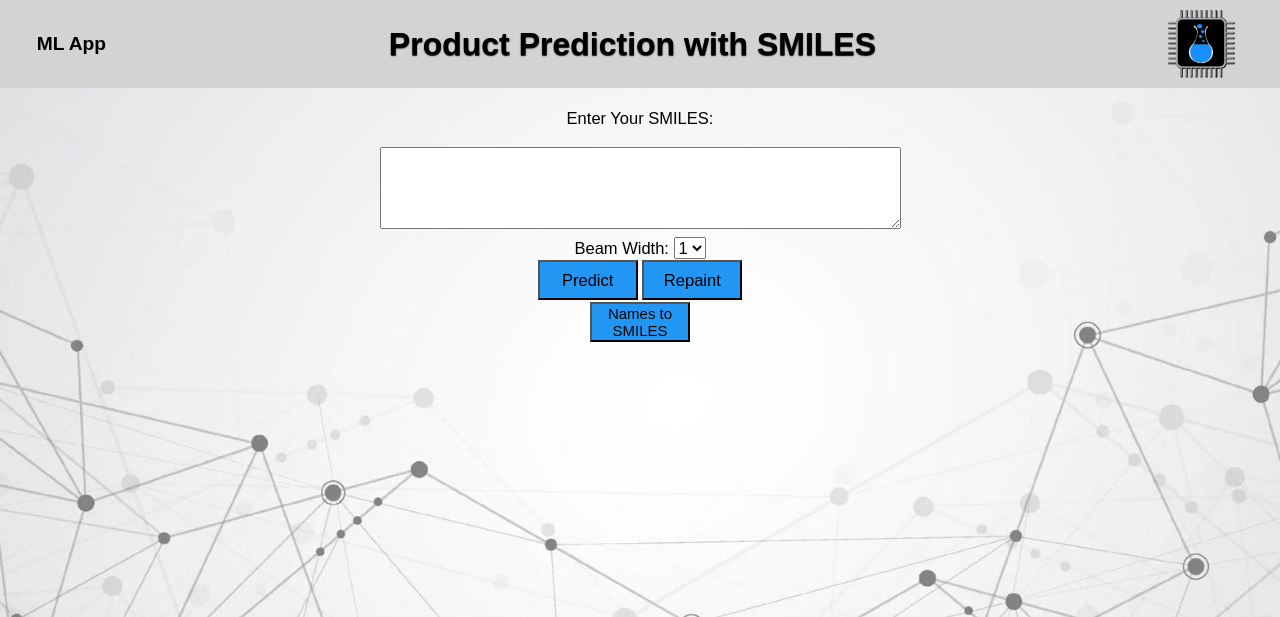
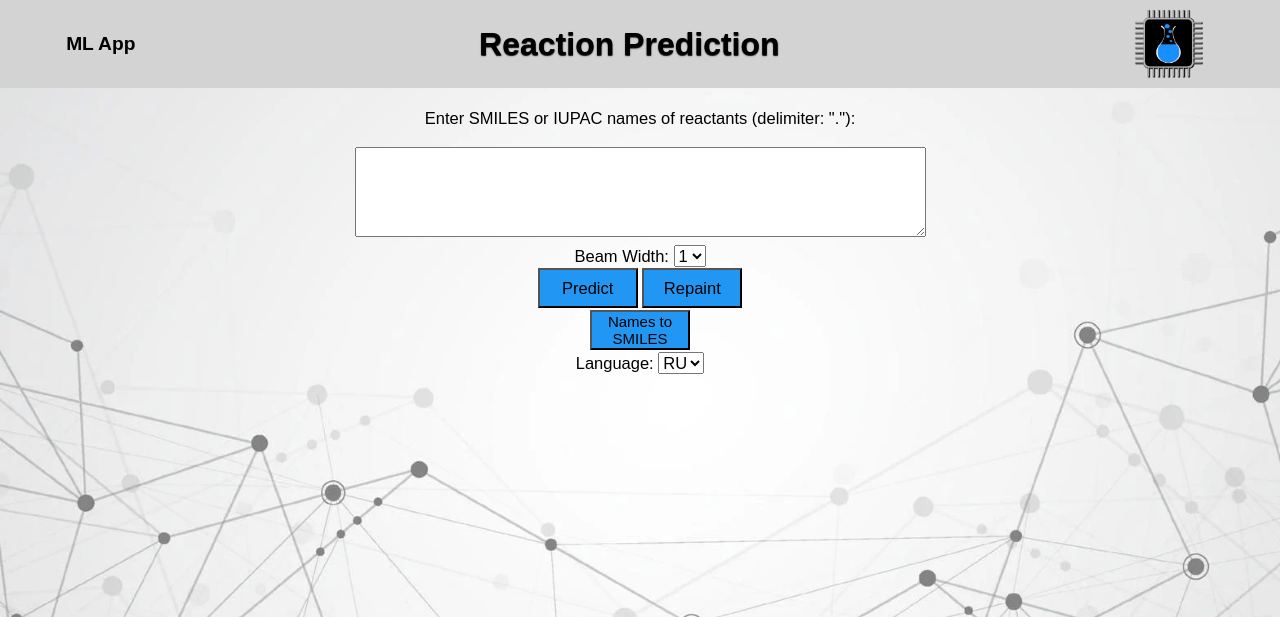
Before and after one commit to prog420/MLWebProject, a Flask app: page / in a window 1280 px wide. Shown: the top 617 px of the page. Run offline with Flask 2, Linux system fonts and the light colour scheme.

Commit message:
Web Translation API  (Systran.io) added

```diff
--- a/app.py
+++ b/app.py
@@ -1,4 +1,5 @@
 import json
+import requests
 import Algorithmia
 from CGRtools import smiles
 from pubchempy import Compound, get_compounds
@@ -38,13 +39,30 @@ def image():
 
 @app.route('/smiles', methods=['GET','POST'])
 def get_smiles():
+    """
+    Get SMILES string for IUPAC names
+    Web translation API: SYSTRAN.io
+    """
     smiles_list = []
+    string = request.args.get('post')
+    string = string.replace(",", ".")
+    string = string.split(".")
+    source_lang = request.args.get('lang')
+    url = "https://systran-systran-platform-for-language-processing-v1.p.rapidapi.com/translation/text/translate"
+    headers = {
+    'x-rapidapi-key': "28bb9cac94msh0d21dd8efbc884ep1172f0jsndc7797830a0e",
+    'x-rapidapi-host': "systran-systran-platform-for-language-processing-v1.p.rapidapi.com"
+    }
 
-    string = request.args.get('post')
-    string = string.split(".")
-    for element in string:
+    for i in range(len(string)):
+        if source_lang != "en":
+            # If source lang. is not English, perform translation
+            querystring = {"source": source_lang, "target":"en", "input":string[i]}
+            response = requests.request("GET", url, headers=headers, params=querystring)
+            response = json.loads(response.text)
+            string[i] = response['outputs'][0]['output'].lower().lstrip(" ").lstrip("the")
         try:
-            smi = str(smiles(get_compounds(element, "name")[0].canonical_smiles))
+            smi = str(smiles(get_compounds(string[i], "name")[0].canonical_smiles))
             smiles_list.append(smi)
         except IndexError:
             continue
--- a/static/style.css
+++ b/static/style.css
@@ -21,26 +21,31 @@ table {
     background-color: lightgray;
 }
 
+/* Left part of Header */
+#headerText {
+    font-size: 1.5vw;
+    color: rgb(0, 0, 0);
+}
+
+/* Middle part of Header */
 #brandname {
     font-size: 2.5vw;
     color: rgb(0, 0, 0);
     text-shadow: 0.01vw 0.05vw 0.1vw black, 0 0 0.1vw lightgray;
 }
 
-#headerText {
-    font-size: 1.5vw;
-    color: rgb(0, 0, 0);
-}
-
+/* Company Logo */
 #logo {
     padding-top: 5px;
     width: 6vw;
 }
 
+/* Input Form container */
 .ml_container {
     font-size: 110%;
 }
 
+/* Buttons Style */
 .btn-info {
     background-color: #2196F3;
     height: 40px;
@@ -49,11 +54,17 @@ table {
 }
 .btn-info:hover {background: #0b7dda}
 
+
 .results {
     border-radius: 15px 50px;
 }
 
 #mainText {
+    font-size: 110%;
+}
+
+/* Drop-down menu */
+#beamSizeValue, #selectLang {
     font-size: 100%;
 }
 
@@ -62,19 +73,12 @@ table {
     font-weight: bold;
 }
 
-#beamSizeValue {
-    font-size: 100%;
-}
-
 #prodSmi {
     font-size: 2.4vh;
     font-weight: lighter;
 }
 
-text:hover {
-    font-size: 200%;
-}
-
+/* Algorithmia link */
 a:active {
     color: rgb(218, 218, 218);
 }
--- a/templates/home.html
+++ b/templates/home.html
@@ -5,7 +5,7 @@
     <title>Home</title>
     <link rel="stylesheet" type="text/css" href="./static/style.css">
     <link rel="icon" type="image/png" sizes="32x32" href="./static/resources/favicon.png">
-    <script type="text/javascript" src="{{ url_for('static', filename='js/index.js') }}"></script>
+    <script type="text/javascript" src="{{ url_for('static', filename='js/index.js') }}" defer></script>
     <script src="https://ajax.googleapis.com/ajax/libs/jquery/3.6.0/jquery.min.js"></script>
 	<!-- <link rel="stylesheet" type="text/css" href="{{ url_for('static', filename='style.css') }}">-->
 </head>
@@ -13,13 +13,13 @@
     <table>
         <tr id="header">
             <th id="headerText">ML App</th>
-            <th id="brandname">Product Prediction with SMILES</th>
+            <th id="brandname">Reaction Prediction</th>
             <td><img id="logo" src="./static/resources/logo.webp" alt="CIMM"></td>
         </tr>
         <tr>
             <td class="ml_container" colspan="3">
                 <form>
-                    <p>Enter Your SMILES:</p>
+                    <p>Enter SMILES or IUPAC names of reactants (delimiter: "."):</p>
                     <!-- <input_type="text" name="comment"/> -->
                     <textarea id="mainText" name="SMILES" rows="4" cols="50" oninput="getImage()"></textarea>
                     </br>
@@ -29,14 +29,19 @@
                     <option value="1">1</option>
                     <option value="3">3</option>
                     <option value="5">5</option>
-                </select><br />
+                </select>
+                <br />
                 <button type="submit" class="btn-info" onclick="getPrediction()">Predict</button>
                 <button type="submit" class="btn-info" onclick="getImage()">Repaint</button>
             </td>
         </tr>
         <tr>
-            <td colspan="3">
+            <td id='inputSelector' colspan="3">
                 <button type="submit" class="btn-info" onclick="getSMILES()">Names to SMILES</button>
+                <div style="font-size: 110%;">
+                    Language:
+                    <select id="selectLang"></select>
+                </div>
             </td>
         </tr>
         <tr>
```
Also changed, not shown: static/js/index.js (+18 -8 lines).
